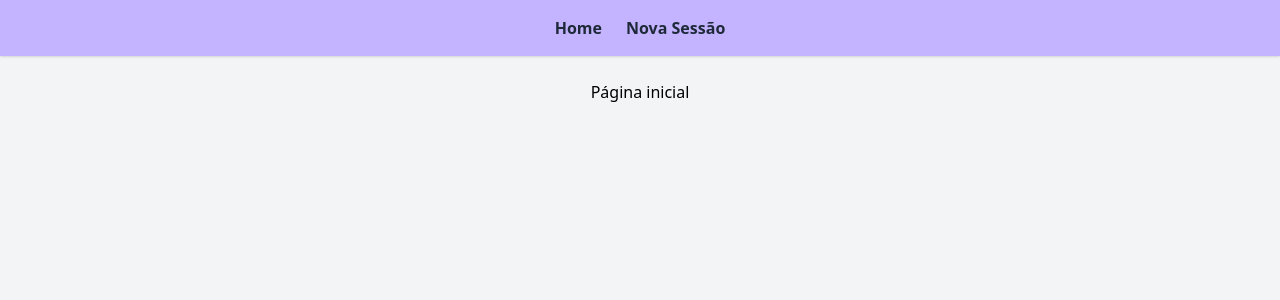
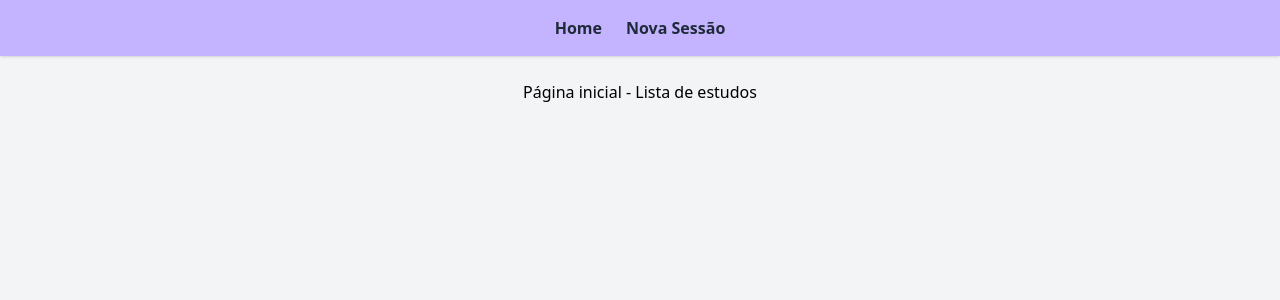
Before and after one commit to Gkenji110/StudyLog, a React app: page / in a window 1280 px wide. Shown: the top 300 px of the page. Built offline with nearby package versions, Linux system fonts and the light colour scheme; the HTML template or start-up script is replaced by a standard one.

Commit message:
refact: added studies on app

```diff
--- a/src/App.tsx
+++ b/src/App.tsx
@@ -2,8 +2,9 @@ import { BrowserRouter, Route, Routes } from "react-router-dom"
 import { Layout } from "./components/layout";
 import { ErrorFallback } from "./components/fallback";
 import { ErrorBoundary } from "react-error-boundary";
-import { lazy, Suspense } from "react";
+import { lazy, Suspense, useCallback, useState } from "react";
 import { Loading } from "./components/loading";
+import type { Study } from "./types/study";
 
 const Home = lazy(() => import('./pages/home').then(m => ({ default: m.Home })));
 const NewSession = lazy(() => import('./pages/new-session').then(m => ({ default: m.NewSession })));
@@ -12,6 +13,25 @@ const NotFound = lazy(() => import('./pages/not-found').then(m => ({ default: m.
 
 function App() {
 
+  const [studies, setStudies] = useState<Study[]>([]);
+
+  const removeStudy = useCallback((id: string) => {
+    const studyToDelete = studies.findIndex((value) => {
+      return value.id === id;
+    });
+
+    const updatedStudies = [...studies];
+
+    updatedStudies.splice(studyToDelete, 1);
+
+    setStudies(updatedStudies);
+  }, []);
+
+  // Renderiza somente uma vez
+  const addStudy = useCallback((study: Study) => {
+    setStudies((prev) => [...prev, study]);
+  }, []);
+
   return (
     <>
       <BrowserRouter>
@@ -19,8 +39,13 @@ function App() {
           <ErrorBoundary FallbackComponent={ErrorFallback}>
             <Routes>
               <Route path="/" element={<Layout/>}>
-                <Route index element={<Home />} />
-                <Route path="/add" element={<NewSession />} />
+                <Route
+                  index
+                  element={
+                    <Home studies={studies} removeStudy={removeStudy}/>} />
+                <Route
+                  path="/add"
+                  element={<NewSession onAdd={addStudy} studies={studies}/>} />
                 <Route path="/study/:id" element={<StudyDetails />} />
                 <Route path="*" element={<NotFound />} />
               </Route>
--- a/src/components/study-form.tsx
+++ b/src/components/study-form.tsx
@@ -11,7 +11,7 @@ export function StudyForm({ onAdd }: StudyFormProps) {
   const [date, setDate] = useState("");
   const [notes, setNotes] = useState("");
 
-  function handleSubmit(event: React.FormEvent) {
+  function handleSubmit(event: React.FormEvent): void {
     event.preventDefault();
 
     const study: Study = {
--- a/src/pages/home.tsx
+++ b/src/pages/home.tsx
@@ -1,6 +1,20 @@
-export function Home() {
+import { StudyList } from "../components/study-list";
+import type { Study } from "../types/study";
+
+
+interface HomeProps {
+  studies: Study[];
+  removeStudy: (id: string) => void;
+}
+
+
+export function Home({ studies, removeStudy}: HomeProps) {
     return (
-        <h2>Página inicial</h2>
+        <>
+            <h2>Página inicial - Lista de estudos</h2>
+
+            <StudyList removeStudy={removeStudy} studyList={studies} />
+        </>
     );
 
 }
--- a/src/pages/new-session.tsx
+++ b/src/pages/new-session.tsx
@@ -1,15 +1,19 @@
-import { useCallback, useMemo, useState } from "react";
+import { useMemo } from "react";
 import type { Study } from "../types/study";
 import { StudyForm } from "../components/study-form";
-import { StudyList } from "../components/study-list";
 
-export function NewSession(){
-    const [studies, setStudies] = useState<Study[]>([]);
 
+interface NewSessionProps {
+    studies: Study[];
+    onAdd: (study: Study) => void;
+}
+
+export function NewSession({ onAdd, studies}: NewSessionProps){
 
     const studyTotal = useMemo(() => {
         return studies.length;
     }, [studies]);
+
 
     const studyMinutes = useMemo(() => {
         let studyMinutes: number = 0;
@@ -24,21 +28,7 @@ export function NewSession(){
         return `${hours}:${minutes}`;
     }, [studies]);
 
-    const newSession = useCallback((study: Study) => {
-        setStudies((prev) => [...prev, study]);
-    }, []);
 
-    const removeStudy = useCallback((id: string) => {
-        const studyToDelete = studies.findIndex((value) => {
-            return value.id === id;
-        });
-
-        const updatedStudies = [...studies];
-
-        updatedStudies.splice(studyToDelete, 1);
-
-        setStudies(updatedStudies);
-    }, []);
 
 
 
@@ -51,9 +41,8 @@ export function NewSession(){
 
             <p>Tempo de sessão de estudo: {studyMinutes}</p>
 
-            <StudyForm onAdd={newSession} />
+            <StudyForm onAdd={onAdd} />
 
-            <StudyList removeStudy={removeStudy} studyList={studies} />
         </>
     )
 
```
